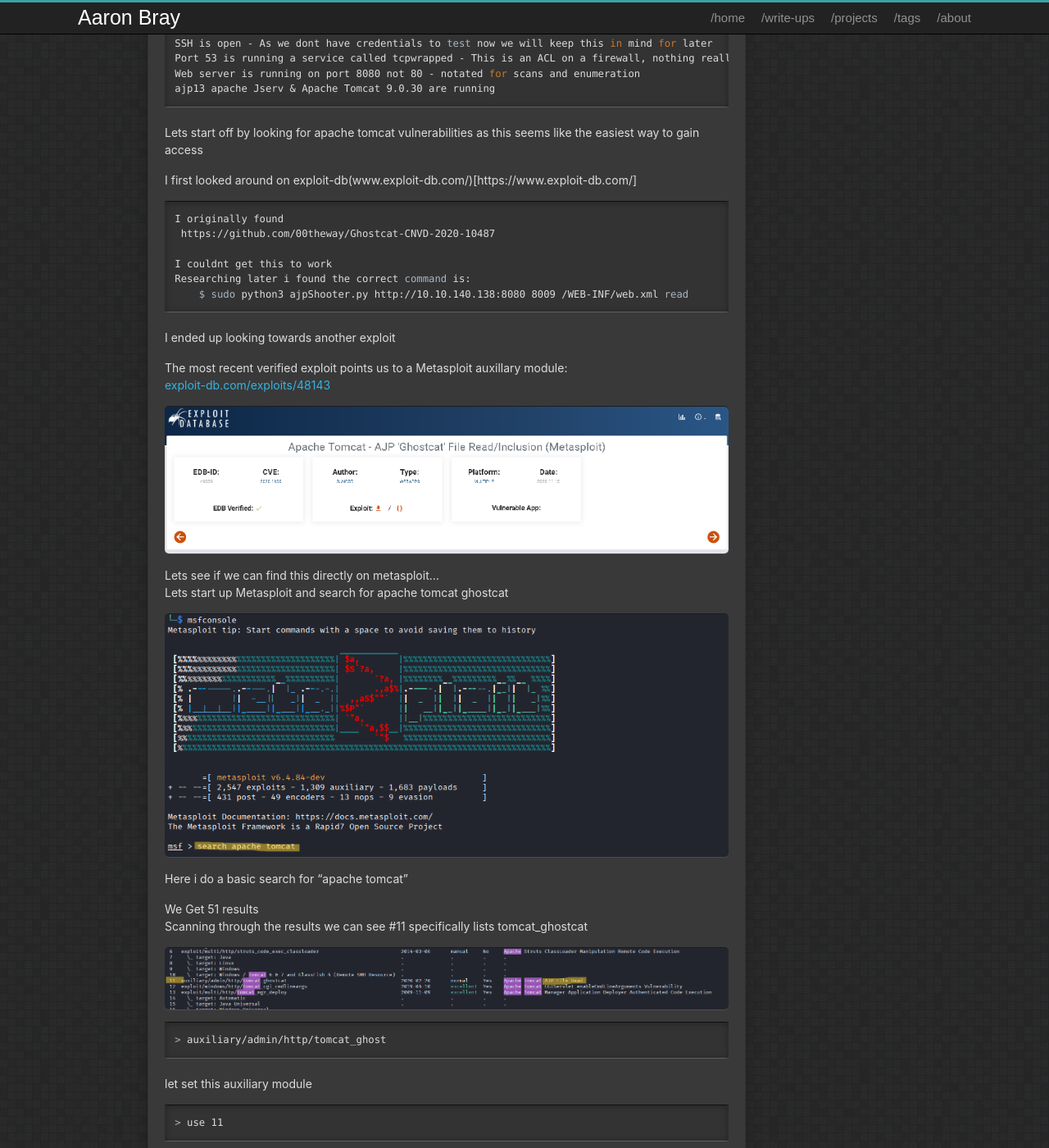
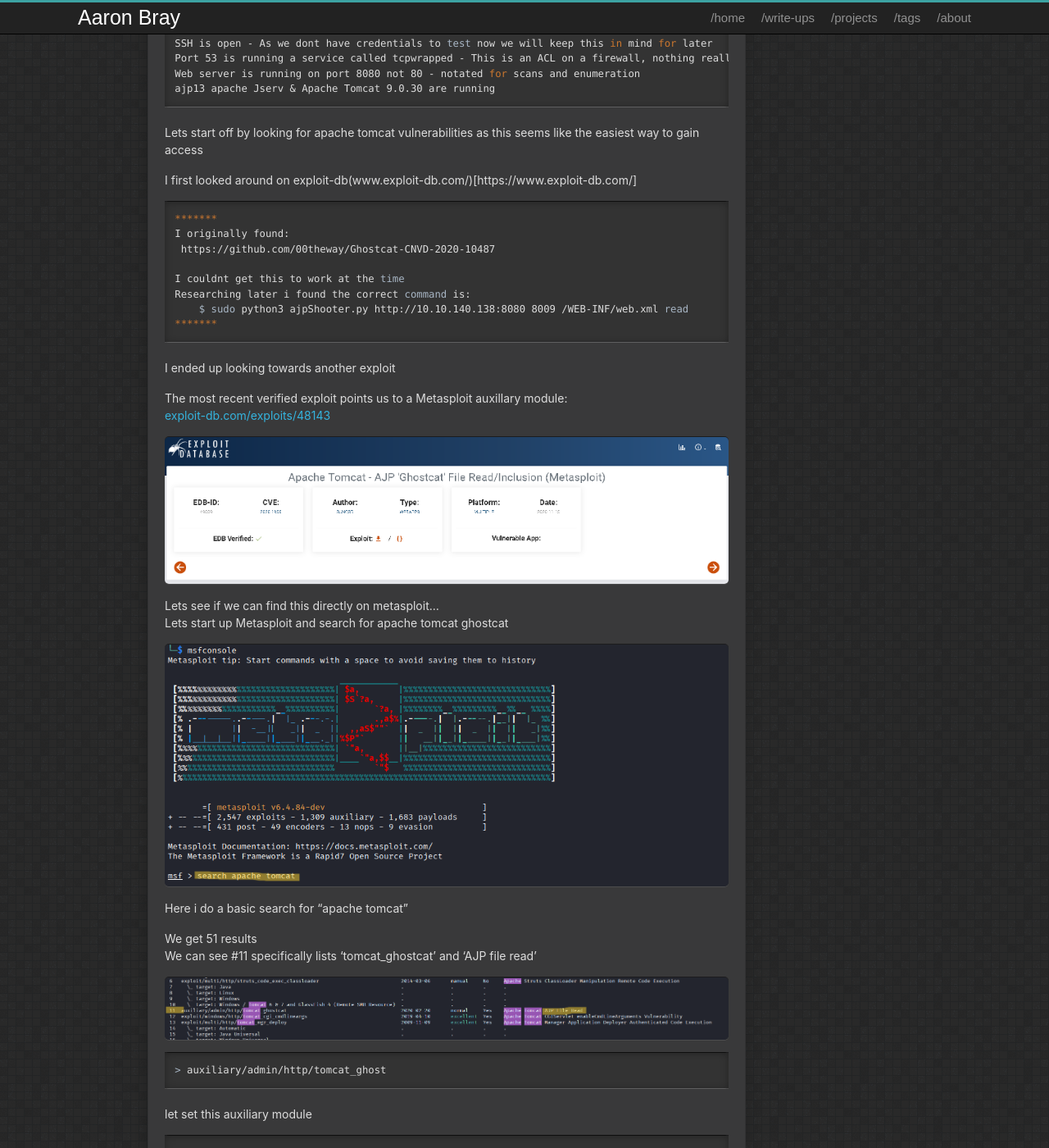
Before and after one commit to AaronBray/AaronBray.github.io, a Jekyll site: the page built from _posts/2025-09-25-Tom_Ghost.md, in a window 1280 px wide and 1400 px high, scrolled down 819 px. Shown: the whole window at 82% size. Built offline with Jekyll 4.4.1, drawn with Linux system fonts in a browser that asks for light colours; some of the changed text lies outside the part shown.

Commit message:
Update 2025-09-25-Tom_Ghost.md

```diff
--- a/_posts/2025-09-25-Tom_Ghost.md
+++ b/_posts/2025-09-25-Tom_Ghost.md
@@ -51,12 +51,14 @@
 I first looked around on exploit-db(www.exploit-db.com/)[https://www.exploit-db.com/]
 
 {% highlight bash %}
-I originally found
+*******
+I originally found:
  https://github.com/00theway/Ghostcat-CNVD-2020-10487
 
-I couldnt get this to work
+I couldnt get this to work at the time
 Researching later i found the correct command is:
     $ sudo python3 ajpShooter.py http://10.10.140.138:8080 8009 /WEB-INF/web.xml read
+*******
 {% endhighlight bash %}
 
 I ended up looking towards another exploit
@@ -79,8 +81,8 @@
 
 Here i do a basic search for "apache tomcat"
 
-We Get 51 results
-Scanning through the results we can see #11 specifically lists tomcat_ghostcat
+We get 51 results
+We can see #11 specifically lists 'tomcat_ghostcat' and 'AJP file read'
 
 
 ![img]({{ '/assets/images/tomghost/4-ghost.png' | relative_url }}){: .center-image }
@@ -99,7 +101,7 @@
 Lets set the RHOST to the target machine
 
 {% highlight bash %}
->set RHOST x.x.x.x
+> set RHOST x.x.x.x
 {% endhighlight bash %}
 >
 Now we can run it now
@@ -140,7 +142,7 @@
 ![img]({{ '/assets/images/tomghost/7-ghost.png' | relative_url }}){: .center-image }
 
 
-We now have the USER FLAG
+We now have the USER FLAG !!!
 
 
 Lets escalate those priveleges now
@@ -186,7 +188,7 @@
 
 
 We now get an error output stating that we need the secret key for user 'tryhackme'
-*Note this is different from the private PGP key file
+*Note: This is different from the private PGP key file
 
 We only show users merlin and skyfuck
 Lets use hydra to see if we can bruteforce the secret key for the user tryhackme
@@ -210,7 +212,7 @@
 {% endhighlight bash %}
 
 
-Now that we have a hash file we can run it against our trusty rockyou text file
+Now that we have a hash file we can run it against our trusty 'rockyou' text file
 
 {% highlight bash %}
 $ john --wordlist=/usr/share/wordlists/rockyou.txt pgp_hash
```
Also changed, not shown: other parts of _posts/2025-09-25-Tom_Ghost.md (+5 -5 lines).
